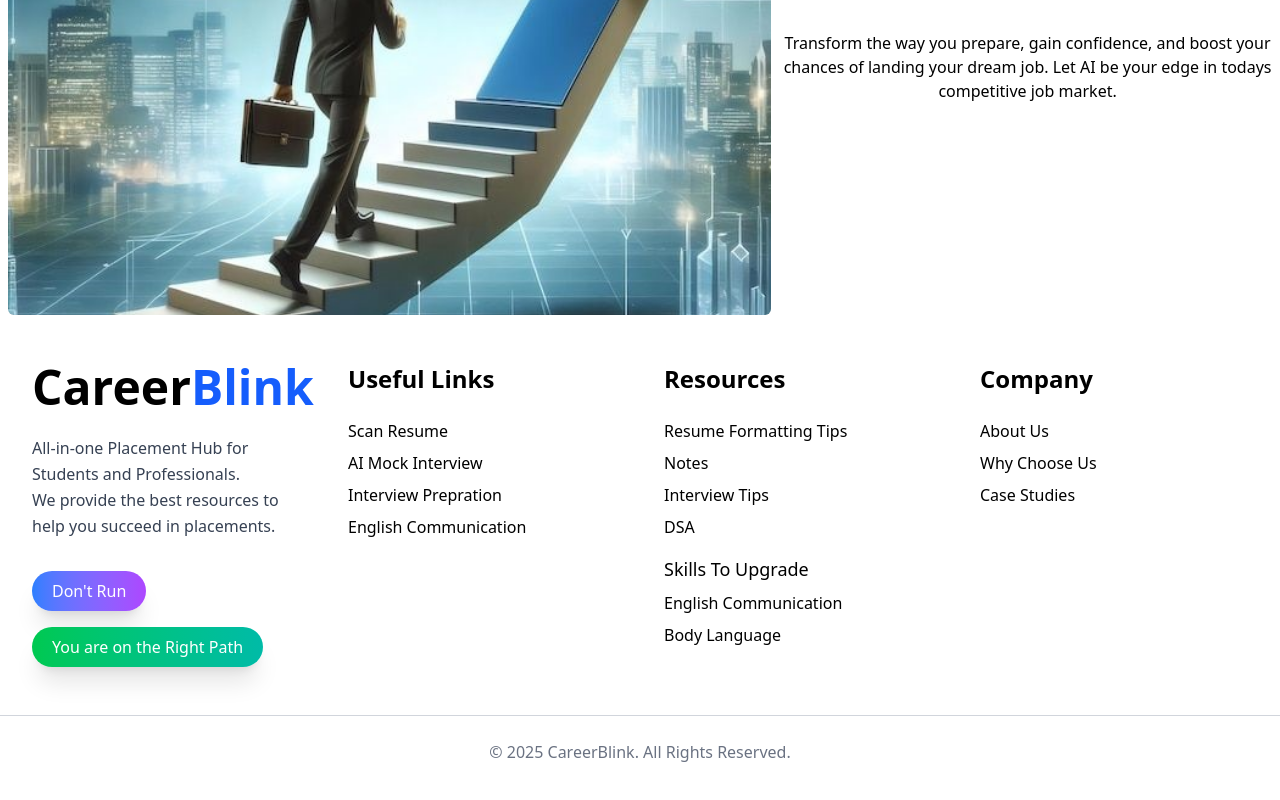
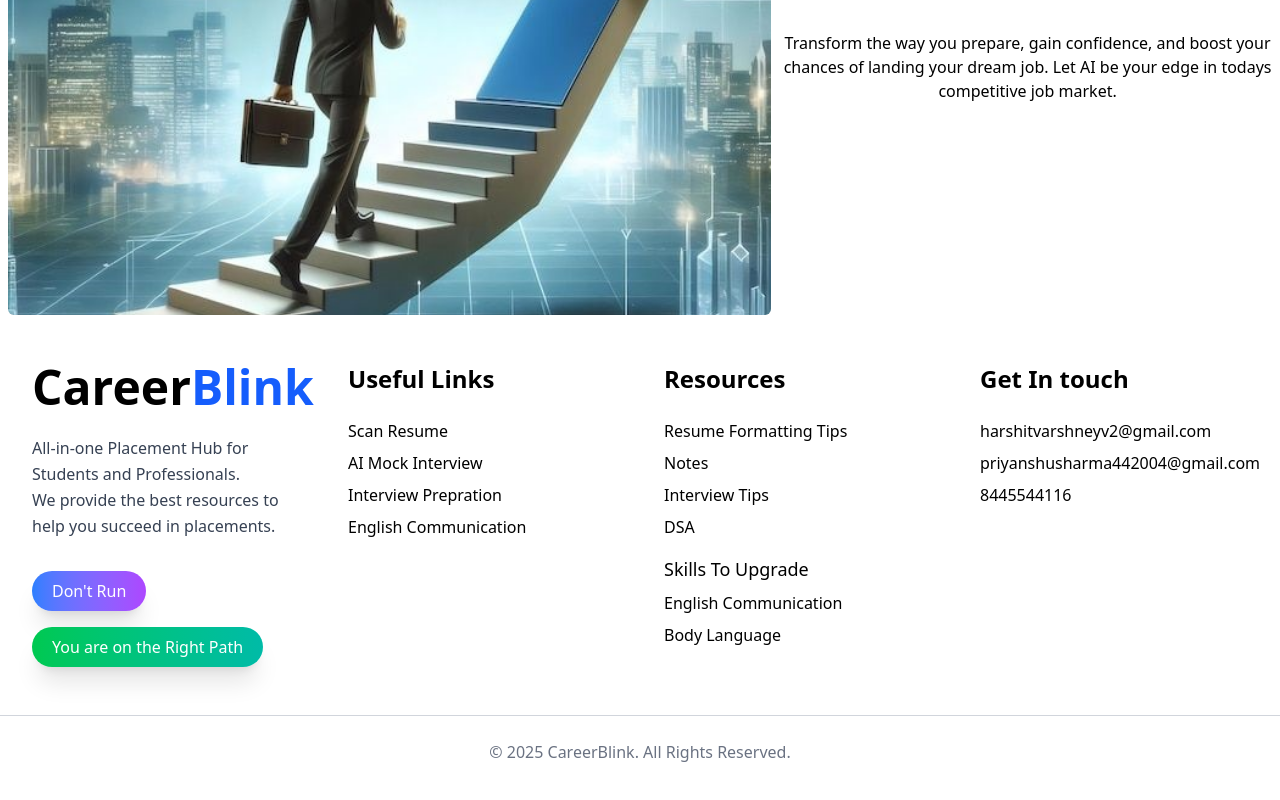
Before and after one commit to priyanshu442004/Career-Blink, a React (Vite) app in the folder Client/: page / in a window 1280 px wide. Shown: the part 1303-2103 px from the top of the page. Built offline with nearby package versions, Linux system fonts and the light colour scheme.

Commit message:
See this now footer

```diff
--- a/Client/src/component/Footer.jsx
+++ b/Client/src/component/Footer.jsx
@@ -25,29 +25,29 @@ const Footer = () => {
         <div>
           <h2 className="text-2xl font-semibold mb-6 text-black">Useful Links</h2>
           <Link to="/ATSChecker" className="block hover:text-blue-600 mb-2">Scan Resume</Link>
-          <Link to="/Talent" className="block hover:text-blue-600 mb-2">AI Mock Interview</Link>
-          <Link to="/Talent" className="block hover:text-blue-600 mb-2">Interview Prepration</Link>
-          <Link to="/AIRecruiter" className="block hover:text-blue-600 mb-2">English Communication</Link>
+          <Link to="/" className="block hover:text-blue-600 mb-2">AI Mock Interview</Link>
+          <Link to="/=" className="block hover:text-blue-600 mb-2">Interview Prepration</Link>
+          <Link to="/" className="block hover:text-blue-600 mb-2">English Communication</Link>
         </div>
 
         {/* Resources Section */}
         <div>
           <h2 className="text-2xl font-semibold mb-6 text-black">Resources</h2>
-          <Link to="/ApplyNow" className="block hover:text-blue-600 mb-2">Resume Formatting Tips</Link>
-          <Link to="/InterviewPrep" className="block hover:text-blue-600 mb-2">Notes</Link>
-          <Link to="/InterviewPrep" className="block hover:text-blue-600 mb-2">Interview Tips</Link>
-          <Link to="/InterviewPrep" className="block hover:text-blue-600 mb-4">DSA</Link>
+          <Link to="/" className="block hover:text-blue-600 mb-2">Resume Formatting Tips</Link>
+          <Link to="/" className="block hover:text-blue-600 mb-2">Notes</Link>
+          <Link to="/" className="block hover:text-blue-600 mb-2">Interview Tips</Link>
+          <Link to="/" className="block hover:text-blue-600 mb-4">DSA</Link>
           <h3 className="text-lg font-medium mb-2 text-black">Skills To Upgrade</h3>
-          <Link to="/AIAutomation" className="block hover:text-blue-600 mb-2">English Communication</Link>
-          <Link to="/SourcingVetting" className="block hover:text-blue-600">Body Language</Link>
+          <Link to="/" className="block hover:text-blue-600 mb-2">English Communication</Link>
+          <Link to="/" className="block hover:text-blue-600">Body Language</Link>
         </div>
 
         {/* Company Section */}
         <div>
-          <h2 className="text-2xl font-semibold mb-6 text-black">Company</h2>
-          <Link to="/AboutUs" className="block hover:text-blue-600 mb-2">About Us</Link>
-          <Link to="/Blog" className="block hover:text-blue-600 mb-2">Why Choose Us</Link>
-          <Link to="/CaseStudies" className="block hover:text-blue-600 mb-4">Case Studies</Link>
+          <h2 className="text-2xl font-semibold mb-6 text-black">Get In touch</h2>
+          <h1  className="block hover:text-blue-600 mb-2">harshitvarshneyv2@gmail.com</h1>
+          <h1 className="block hover:text-blue-600 mb-2">priyanshusharma442004@gmail.com</h1>
+          <h1 className="block hover:text-blue-600 mb-4">8445544116</h1>
         </div>
       </div>
 
```
